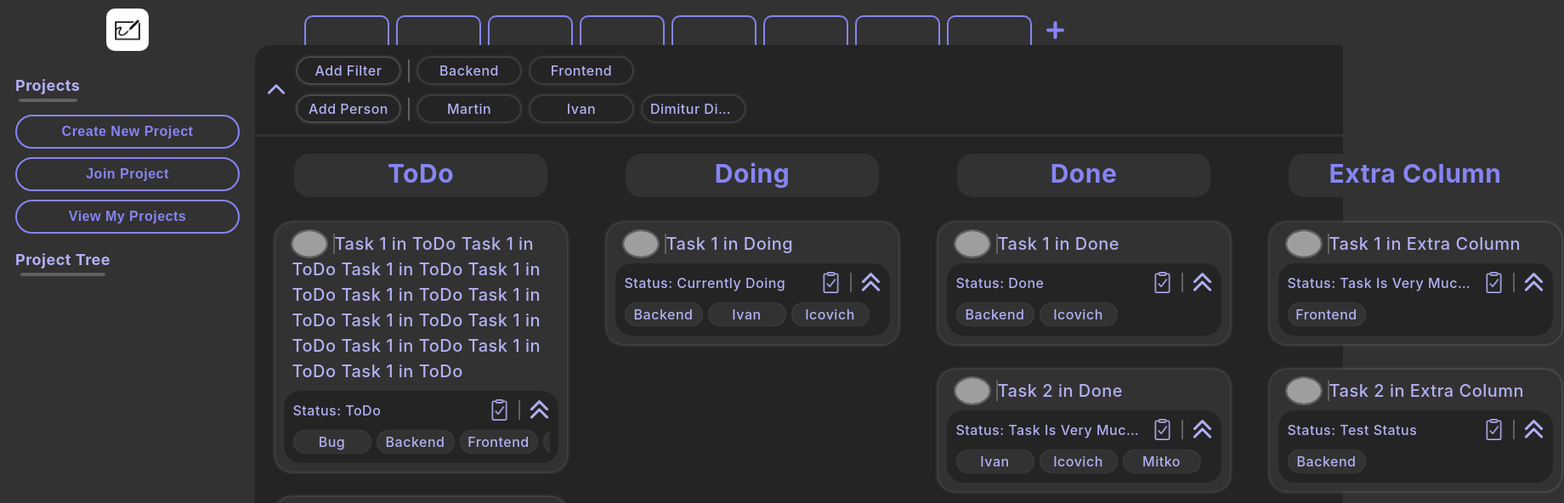
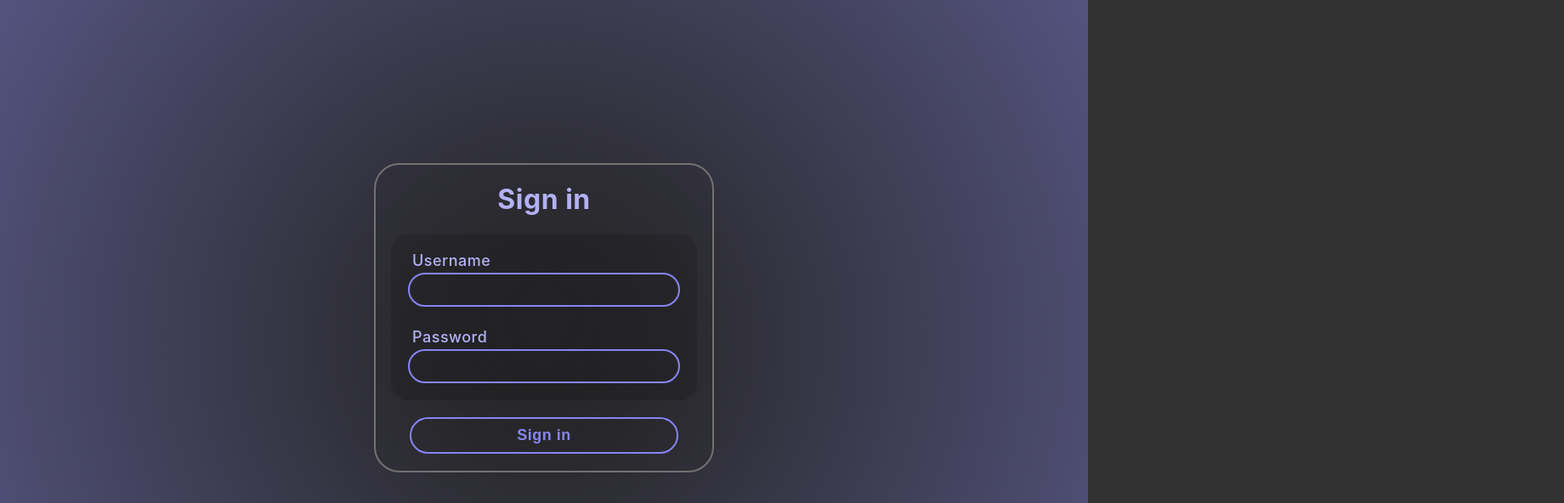
Before and after one commit to DonPull/Kanban-Board, a React (Create React App) app in the folder frontend/: page /login in a window 1280 px wide. Shown: the top 592 px of the page at 85% size, 1840 px wide, since content can reach past the window. Built offline with nearby package versions, Linux system fonts and the light colour scheme; grey boxes are pictures that could not be loaded.

Commit message:
Added url routing. Added login, register and error page (all of them need a lot more work).

```diff
--- a/frontend/package.json
+++ b/frontend/package.json
@@ -8,6 +8,7 @@
     "@testing-library/user-event": "^13.5.0",
     "react": "^18.2.0",
     "react-dom": "^18.2.0",
+    "react-router-dom": "^6.8.1",
     "react-scripts": "5.0.1",
     "uuid": "^9.0.0",
     "web-vitals": "^2.1.4"
--- a/frontend/src/components/App.jsx
+++ b/frontend/src/components/App.jsx
@@ -6,6 +6,10 @@ import Sidebar from './Sidebar/Sidebar';
 import Content from './Content/Content';
 import TabList from './Tabs/TabList';
 import { render } from '@testing-library/react';
+import { createBrowserRouter, RouterProvider } from "react-router-dom";
+import Login from './Authentication/Login';
+import Register from './Authentication/Register';
+import NotFound from './NotFound';
 
 export default class App extends Component{
     componentDidMount(){
@@ -15,14 +19,31 @@ export default class App extends Component{
     }
 
     render(){
+        const router = createBrowserRouter([
+            {
+                path: "/",
+                element:
+                    <React.Fragment>
+                        <Sidebar />
+                        <div className='flex column width-100-percent'>
+                            <TabList />
+                            <Content />
+                        </div>
+                    </React.Fragment>,
+                errorElement: <NotFound />
+            },
+            {
+                path: "/login",
+                element: <Login />,
+            },
+            {
+                path: "/register",
+                element: <Register />
+            }
+        ]);
+
         return (
-            <React.Fragment>
-                <Sidebar />
-                <div className='flex column width-100-percent'>
-                    <TabList />
-                    <Content />
-                </div>
-            </React.Fragment>
+            <RouterProvider router={router} />
         );
     };
 }
--- /dev/null
+++ b/frontend/src/components/Authentication/Login.jsx
@@ -0,0 +1,28 @@
+import ReactDOM from 'react-dom';
+import React, { Component } from 'react';
+import './authentication.css';
+
+class Login extends Component {
+    render() {
+        return (
+            <div className="form-background flex justify-center height-100-percent width-100-percent bg-color-main">
+                <div className="form-container filter flex column no-hover align-center bg-color-main-element">
+                    <h1>Sign in</h1>
+                    <div className='authentication-field-sections flex column align-center'>
+                        <div className="authentication-field-section">
+                            <label className="authentication-label">Username</label>
+                            <input type="text" className="authentication-field input"></input>
+                        </div>
+                        <div className="authentication-field-section">
+                            <label className="authentication-label">Password</label>
+                            <input type="password" className="authentication-field input"></input>
+                        </div>
+                    </div>
+                    <button className="button">Sign in</button>
+                </div>
+            </div>
+        );
+    }
+}
+
+export default Login;
--- /dev/null
+++ b/frontend/src/components/Authentication/Register.jsx
@@ -0,0 +1,35 @@
+import ReactDOM from 'react-dom';
+import React, { Component } from 'react';
+
+class Register extends Component {
+    render() {
+        return (
+            <div className="form-background flex justify-center height-100-percent width-100-percent bg-color-main">
+                <div className="form-container filter flex column no-hover align-center bg-color-main-element" style={{ top: "18%" }}>
+                    <h1>Sign up</h1>
+                    <div className='authentication-field-sections flex column align-center'>
+                        <div className="authentication-field-section">
+                            <label className="authentication-label">Email</label>
+                            <input type="text" className="authentication-field input"></input>
+                        </div>
+                        <div className="authentication-field-section">
+                            <label className="authentication-label">Username</label>
+                            <input type="text" className="authentication-field input"></input>
+                        </div>
+                        <div className="authentication-field-section">
+                            <label className="authentication-label">Password</label>
+                            <input type="password" className="authentication-field input"></input>
+                        </div>
+                        <div className="authentication-field-section">
+                            <label className="authentication-label">Confirm Password</label>
+                            <input type="password" className="authentication-field input"></input>
+                        </div>
+                    </div>
+                    <button className="button">Sign up</button>
+                </div>
+            </div>
+        );
+    }
+}
+
+export default Register;
--- /dev/null
+++ b/frontend/src/components/Authentication/authentication.css
@@ -0,0 +1,82 @@
+.form-background{
+    /* background: rgb(36,36,36);
+    background: radial-gradient(circle, rgba(26,26,26,0.8) 5%, rgba(135,133,243,0.4914740896358543) 100%); */
+
+    background: rgb(36,36,36);
+    background: radial-gradient(circle, rgba(26,26,26,0.5) 10%, rgba(135,133,243,0.4) 100%);
+}
+
+.form-container{
+    margin: 0;
+    padding: 0;
+    top: 24%;
+    width: 400px;
+    /* height: 400px; */
+    border-radius: 3rem;
+
+    background: transparent;
+    height: max-content;
+    box-shadow: none;
+    border: 2px solid #727272;
+    backdrop-filter: blur(130px);
+    cursor: default;
+}
+
+.form-container *{
+    cursor: default;
+}
+
+/* .form-container *:hover{
+    cursor: default;
+} */
+
+.form-container > button{
+    cursor: pointer;
+    width: 80%;
+    font-size: 18px;
+    /* background-color: var(--theme-color-bg); */
+    margin: 2rem 0;
+
+    background: #0000000a;
+}
+
+.authentication-field-sections{
+    /* background-color: var(--theme-color-bg); */
+    padding: 2rem 2rem;
+    border-radius: 2rem;
+    width: -webkit-fill-available;
+    height: 100%;
+    margin: 0 1.8rem;
+
+    background: #00000021;
+}
+
+.authentication-field-section{
+    display: flex;
+    flex-direction: column;
+    align-items: flex-start;
+    width: 100%;
+    margin-bottom: 2.5rem;
+}
+
+.authentication-field-section:last-of-type{
+    margin-bottom: 0;
+}
+
+.authentication-field{
+    cursor: text;
+    width: 100%;
+    transition: 200ms;
+
+    background: #00000000;
+}
+
+.authentication-field:focus{
+    border-color: var(--theme-color-bg-1);
+}
+
+.authentication-label{
+    font-size: 18px;
+    margin-left: 0.5rem;
+    margin-bottom: 0.4rem;
+}
--- a/frontend/src/components/Content/Filters/FilterPill.css
+++ b/frontend/src/components/Content/Filters/FilterPill.css
@@ -24,7 +24,7 @@
 .filter *{
     cursor: pointer;
 }
-.filter:hover{
+.filter:not(.no-hover):not(.add-filter-btn):hover{
     /* background-color: rgb(105 105 105); */
     background-color: var(--theme-color-bg-element);
     color: rgb(237 236 255);
--- /dev/null
+++ b/frontend/src/components/NotFound.jsx
@@ -0,0 +1,12 @@
+import React, { Component } from 'react';
+import ReactDOM from 'react-dom';
+
+class NotFound extends Component {
+    render() {
+        return (
+            <h1>This is a 404 not found message!</h1>
+        );
+    }
+}
+
+export default NotFound;
--- a/frontend/src/styles/common.css
+++ b/frontend/src/styles/common.css
@@ -16,6 +16,28 @@
 .button:hover{
     color: var(--theme-color-bg-element);
     background-color: var(--theme-color-accent);
+}
+
+.no-hover{
+    color: blue;
+}
+
+.input{
+    border: 0.2rem solid var(--theme-color-accent);
+    border-radius: 10rem;
+
+    width: max-content;
+    font-size: 1.6rem;
+    font-weight: 700;
+    letter-spacing: 0.5px;
+    color: var(--theme-color-accent);
+    background-color: var(--theme-color-bg-element);
+    padding: 0.9rem 2rem;
+    cursor: text;
+}
+
+.input:focus{
+    outline: none;
 }
 
 .content-pill{
```
Also changed, not shown: 1 other file (tests, documents, lock files or other folders).
